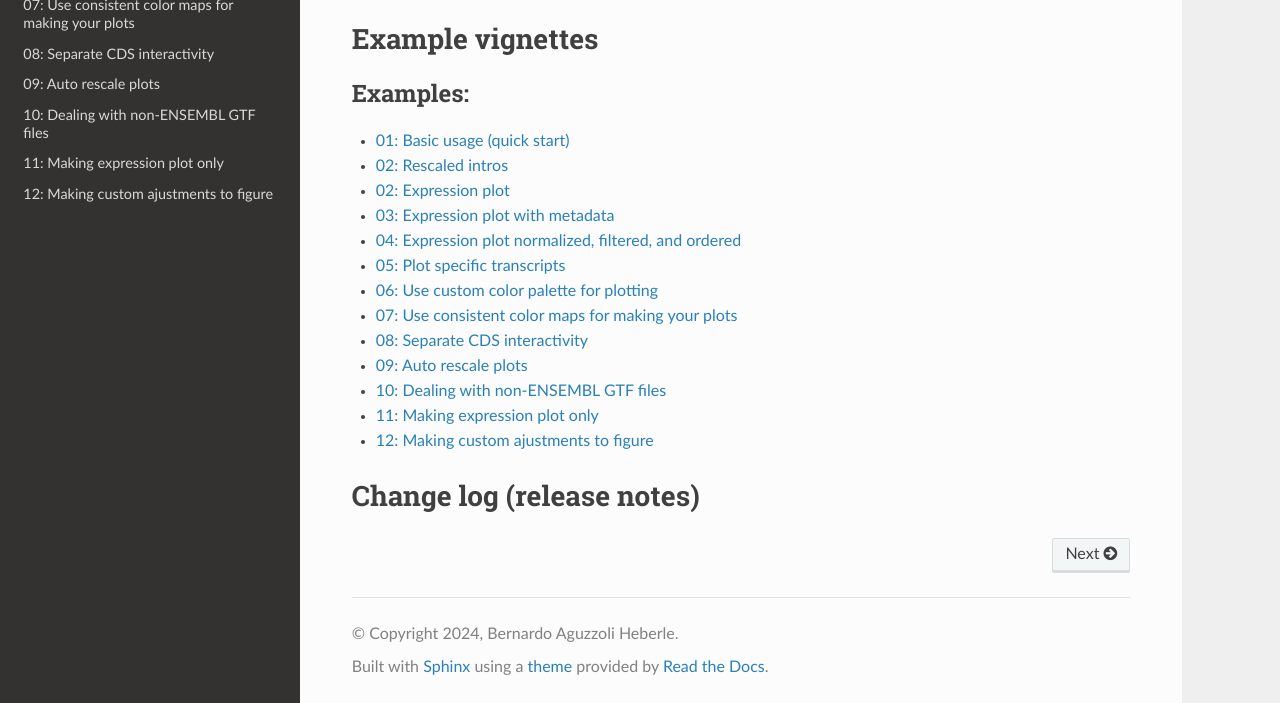
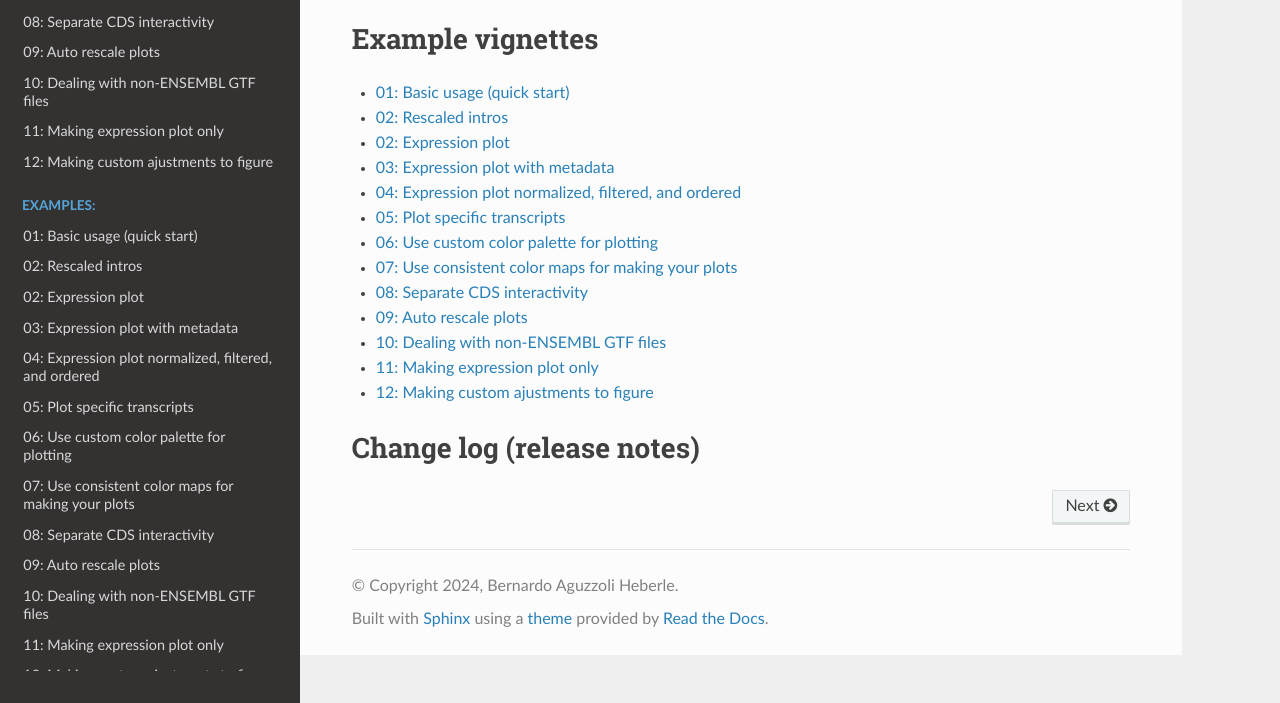
Before and after one commit to UK-SBCoA-EbbertLab/RNApysoforms, a Sphinx documentation site: the page built from source/index.rst, in a window 1280 px wide and 1100 px high, cut to the strip 397-1100 px from the top of the window. Built offline with Sphinx 7.4.7 and the Read the Docs theme 3.1.0, drawn with Linux system fonts in a browser that asks for light colours; pages that are not in the unit, such as notebooks, are missing from menus; comment, search, counter and statistics services are not loaded; some of the changed text lies outside the part shown.

Commit message:
RTD updates

```diff
--- a/source/conf.py
+++ b/source/conf.py
@@ -46,3 +46,9 @@ html_theme_options = {
 # Add custom CSS file
 def setup(app):
     app.add_css_file('custom.css')
+
+# Specify source suffixes
+source_suffix = {
+    '.rst': 'restructuredtext',
+    '.md': 'markdown',
+}
--- a/source/index.rst
+++ b/source/index.rst
@@ -27,7 +27,6 @@ Example vignettes
 
 .. toctree::
    :maxdepth: 2
-   :caption: Examples:
 
    examples/0.basic_usage
    examples/01.rescaled_introns
@@ -43,6 +42,24 @@ Example vignettes
    examples/11.making_expression_plot_only
    examples/12.making_changes_to_figure_after_rendering
 
+.. toctree::
+   :maxdepth: 2
+   :caption: Examples:
+   :hidden:
+
+   examples/0.basic_usage
+   examples/01.rescaled_introns
+   examples/02.expression_plot
+   examples/03.expression_plot_with_metadata
+   examples/04.expression_plot_filtered_and_ordered
+   examples/05.plot_specific_transcripts
+   examples/06.custom_color_palettes
+   examples/07.custom_color_maps
+   examples/08.separate_CDS_interactivity
+   examples/09.autoscale_plots
+   examples/10.dealing_with_different_gtf_files
+   examples/11.making_expression_plot_only
+   examples/12.making_changes_to_figure_after_rendering
 
 Change log (release notes)
 ============================
```
Also changed, not shown: other parts of source/index.rst (+1 -1 lines).
